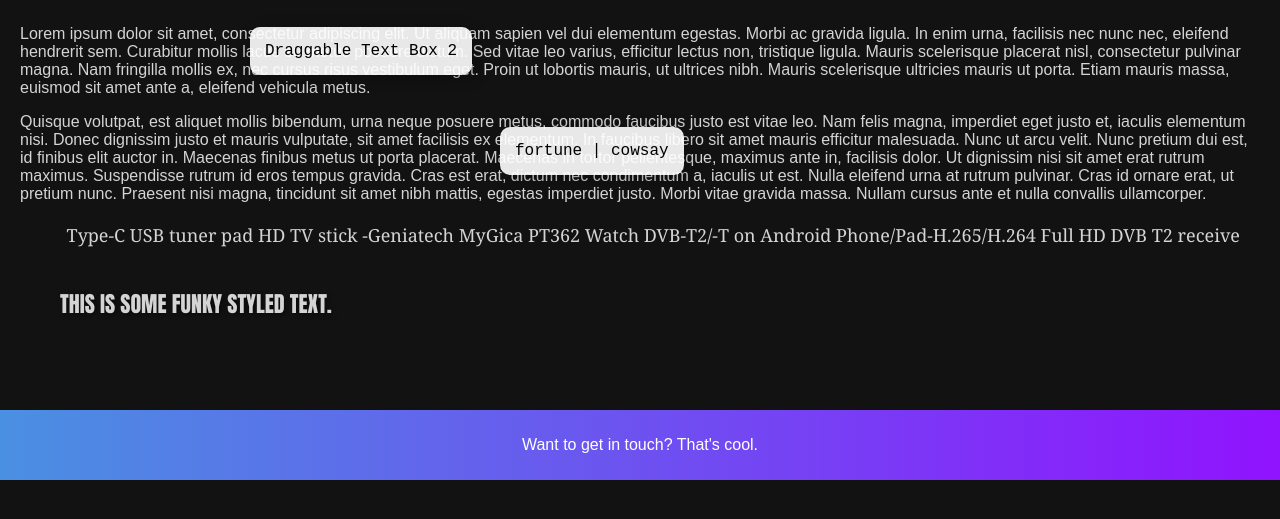
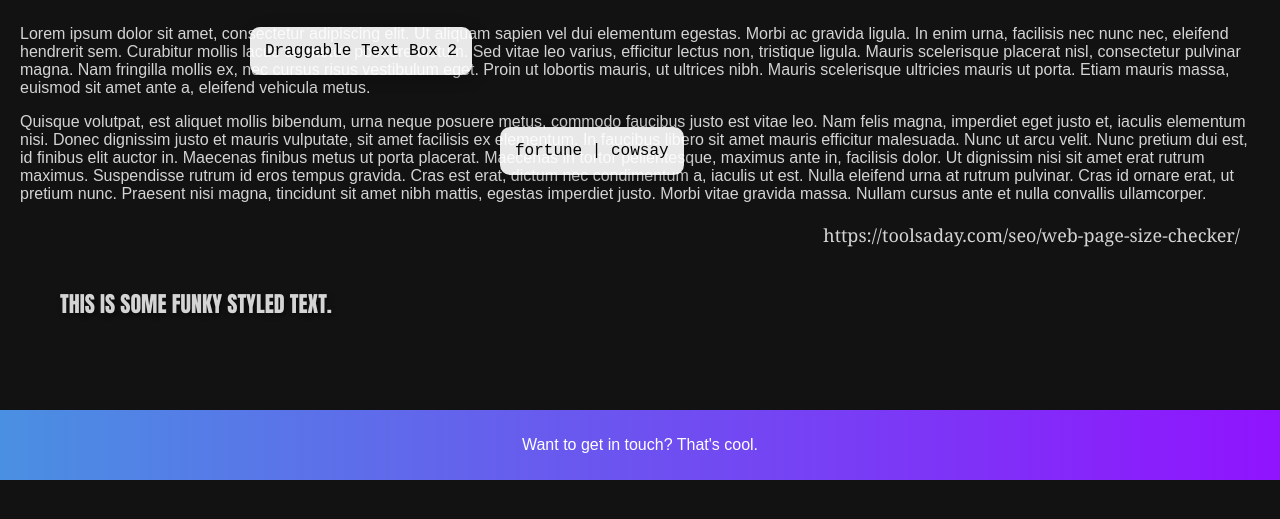
Before and after one commit to NoodleMeister/coolness, a plain HTML site: page stuff.html in a window 1280 px wide. Shown: the part 173-692 px from the top of the page. Drawn offline with Linux system fonts and the light colour scheme.

Commit message:
Update stuff.html

```diff
--- a/stuff.html
+++ b/stuff.html
@@ -110,7 +110,7 @@
 
         <p>Quisque volutpat, est aliquet mollis bibendum, urna neque posuere metus, commodo faucibus justo est vitae leo. Nam felis magna, imperdiet eget justo et, iaculis elementum nisi. Donec dignissim justo et mauris vulputate, sit amet facilisis ex elementum. In faucibus libero sit amet mauris efficitur malesuada. Nunc ut arcu velit. Nunc pretium dui est, id finibus elit auctor in. Maecenas finibus metus ut porta placerat. Maecenas in tortor pellentesque, maximus ante in, facilisis dolor. Ut dignissim nisi sit amet erat rutrum maximus. Suspendisse rutrum id eros tempus gravida. Cras est erat, dictum nec condimentum a, iaculis ut est. Nulla eleifend urna at rutrum pulvinar. Cras id ornare erat, ut pretium nunc. Praesent nisi magna, tincidunt sit amet nibh mattis, egestas imperdiet justo. Morbi vitae gravida massa. Nullam cursus ante et nulla convallis ullamcorper. </p>
 
-        <p class="right-text">Type-C USB tuner pad HD TV stick -Geniatech MyGica PT362 Watch DVB-T2/-T on Android Phone/Pad-H.265/H.264 Full HD DVB T2 receive</p>
+        <p class="right-text">https://toolsaday.com/seo/web-page-size-checker/</p>
 
         <p class="styled-text">This is some funky styled text.</p>
 
```
